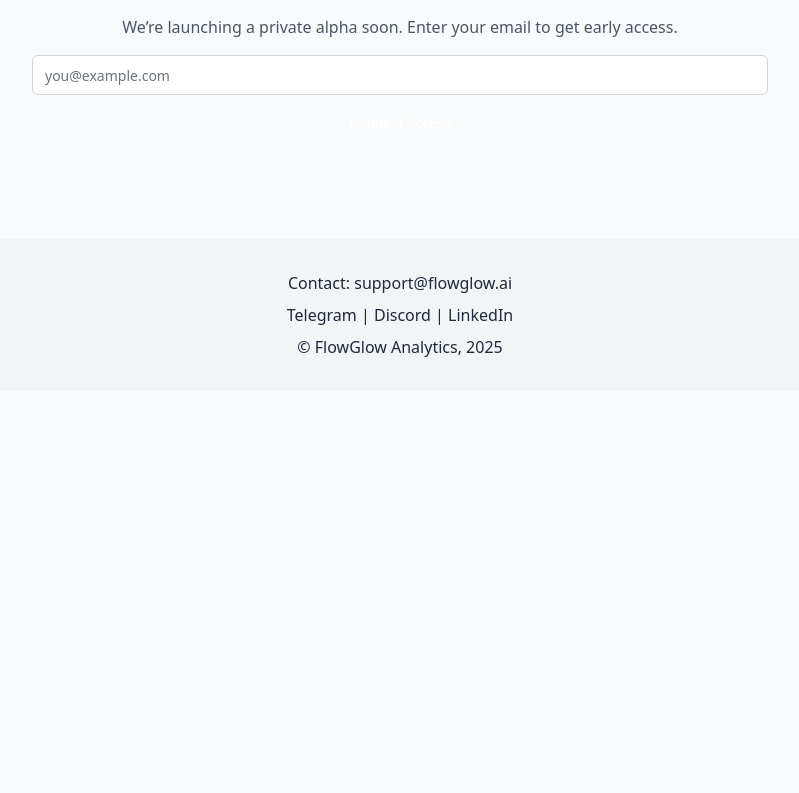
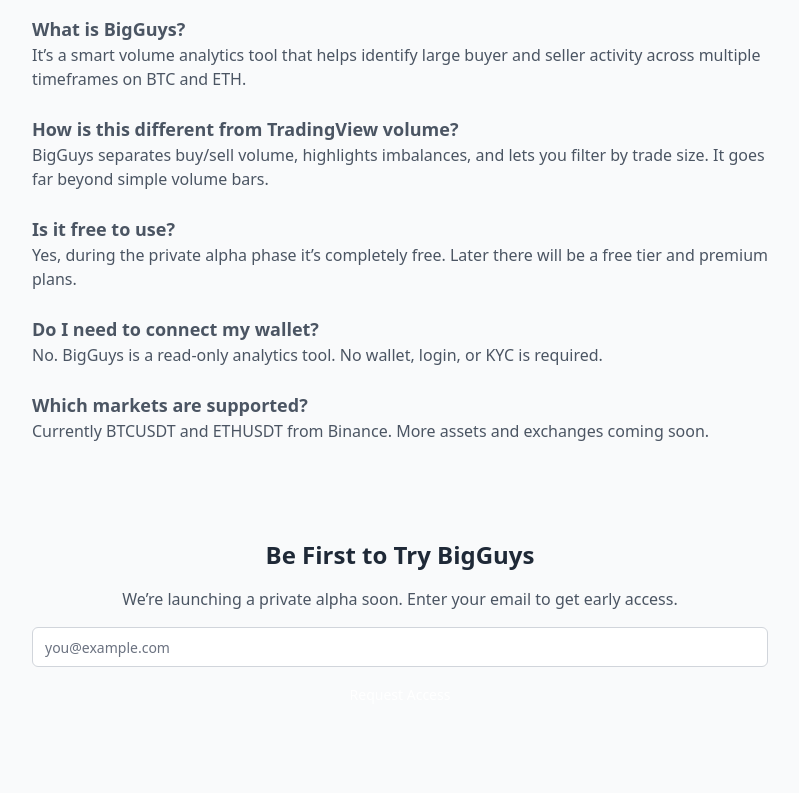
Before and after one commit to oo1991/frontend_alpha, a React (Vite) app in the folder landing/: page / in a window 1280 px wide. Shown: the part 1527-2320 px from the top of the page, without its empty margins (240-1039 px from the left). Before the commit the page ends 1918 px from the top, so only its background shows below. Built offline with nearby package versions, Linux system fonts and the light colour scheme.

Commit message:
Add FAQ section after audience info

```diff
--- a/landing/src/App.jsx
+++ b/landing/src/App.jsx
@@ -143,6 +143,54 @@
         initial={{ opacity: 0, y: 20 }}
         whileInView={{ opacity: 1, y: 0 }}
         viewport={{ once: true }}
+        className="max-w-3xl mx-auto py-12 px-4"
+      >
+        <h2 className="text-2xl font-semibold mb-4 text-center">FAQ</h2>
+        <div className="space-y-6 text-gray-600 max-w-3xl mx-auto">
+          <div>
+            <h3 className="font-semibold text-lg">What is BigGuys?</h3>
+            <p>
+              It’s a smart volume analytics tool that helps identify large buyer
+              and seller activity across multiple timeframes on BTC and ETH.
+            </p>
+          </div>
+          <div>
+            <h3 className="font-semibold text-lg">
+              How is this different from TradingView volume?
+            </h3>
+            <p>
+              BigGuys separates buy/sell volume, highlights imbalances, and lets
+              you filter by trade size. It goes far beyond simple volume bars.
+            </p>
+          </div>
+          <div>
+            <h3 className="font-semibold text-lg">Is it free to use?</h3>
+            <p>
+              Yes, during the private alpha phase it’s completely free. Later
+              there will be a free tier and premium plans.
+            </p>
+          </div>
+          <div>
+            <h3 className="font-semibold text-lg">Do I need to connect my wallet?</h3>
+            <p>
+              No. BigGuys is a read-only analytics tool. No wallet, login, or
+              KYC is required.
+            </p>
+          </div>
+          <div>
+            <h3 className="font-semibold text-lg">Which markets are supported?</h3>
+            <p>
+              Currently BTCUSDT and ETHUSDT from Binance. More assets and
+              exchanges coming soon.
+            </p>
+          </div>
+        </div>
+      </Motion.section>
+
+      <Motion.section
+        initial={{ opacity: 0, y: 20 }}
+        whileInView={{ opacity: 1, y: 0 }}
+        viewport={{ once: true }}
         className="max-w-3xl mx-auto py-12 px-4 text-center"
       >
         <h2 className="text-2xl font-semibold mb-4">Be First to Try BigGuys</h2>
```
